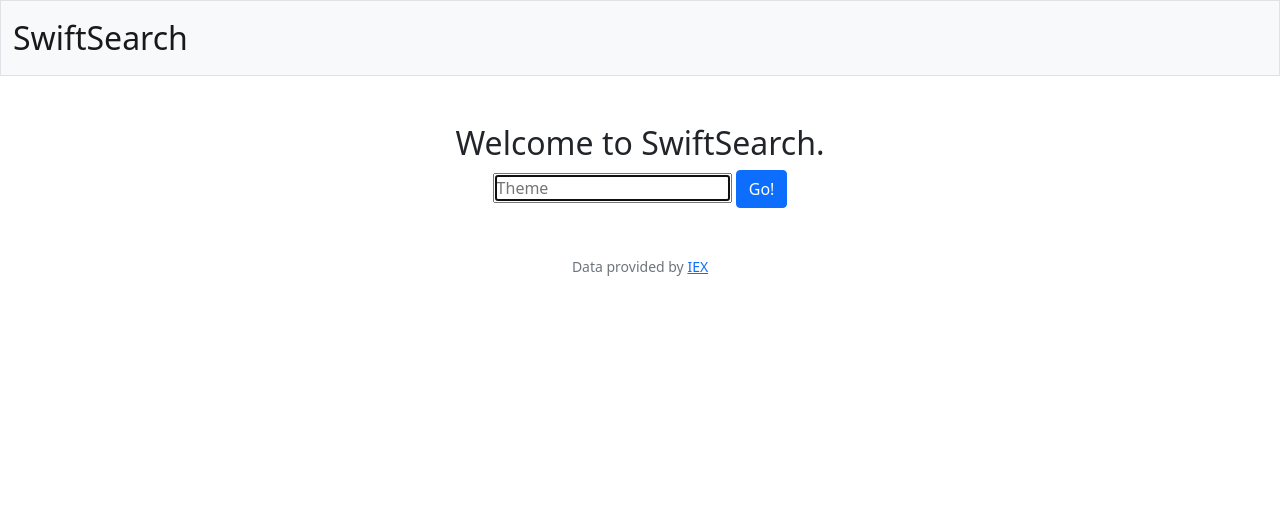
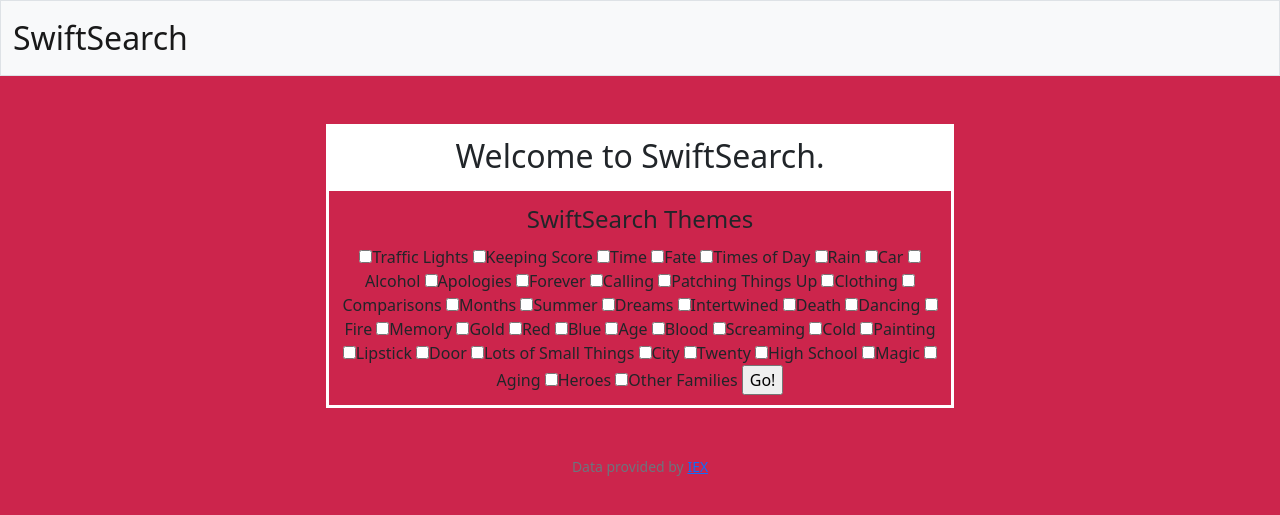
Before and after one commit to saintcyrs/swift-search, a Flask app: page /search in a window 1280 px wide. Shown: the top 515 px of the page. Run offline with Flask 2, Linux system fonts and the light colour scheme; some libraries are stand-ins or nearby versions.

Commit message:
changed search bar to checkboxes

```diff
--- a/app.py
+++ b/app.py
@@ -26,6 +26,10 @@ Session(app)
 # Configure CS50 Library to use SQLite database
 db = SQL("sqlite:///themes.db")
 
+#
+Columns = ["Traffic Lights", "Keeping Score", "Time", "Fate", "Times of Day", "Rain", "Car", "Alcohol", "Apologies", "Forever", "Calling", "Patching Things Up", "Clothing", "Comparisons", "Months", "Summer", "Dreams", "Intertwined", "Death", "Dancing", "Fire", "Memory", "Gold", "Red", "Blue", "Age", "Blood", "Screaming", "Cold", "Painting", "Lipstick", "Door", "Lots of Small Things", "City", "Twenty", "High School", "Magic", "Aging", "Heroes", "Other Families"]
+i = len(Columns)
+
 @app.after_request
 def after_request(response):
     """Ensure responses aren't cached"""
@@ -34,38 +38,47 @@ def after_request(response):
     response.headers["Pragma"] = "no-cache"
     return response
 
+columns = ["Traffic Lights", "Keeping Score", "Time", "Fate", "Times of Day", "Rain", "Car", "Alcohol", "Apologies", "Forever", "Calling", "Patching Things Up", "Clothing", "Comparisons", "Months", "Summer", "Dreams", "Intertwined", "Death", "Dancing", "Fire", "Memory", "Gold", "Red", "Blue", "Age", "Blood", "Screaming", "Cold", "Painting", "Lipstick", "Door", "Lots of Small Things", "City", "Twenty", "High School", "Magic", "Aging", "Heroes", "Other Families"]
 
 @app.route("/")
 def index():
     """Show autofill search option -- make autofill through javascript"""
 
     # Display the search feature on the homepage
-    return render_template("index.html")
-
+    return render_template("index.html", len=len(columns), columns = columns)
 
 @app.route("/search", methods=["GET","POST"])
 def search():
     """Search through the database for songs """
+
     if request.method == "POST":
 
-        # Validate form submission
-        if not request.form.get("q"):
-            return apology("Please submit a theme")
+        # Initializes a dict witha all values false
+        paramValues = dict.fromkeys(columns, False)
 
-        # Query database for songs with given theme
-        param = request.form.get("q")
-        songs = db.execute(f"SELECT * FROM themes WHERE {param}=1")
-        print(db, file=sys.stderr)
-        print(param, file=sys.stderr)
+        chosen = False
+
+        songs = []
+
+        for val in columns:
+            if request.form.get(val):
+            # The value is selected, lets get those mf songs
+                chosen = True
+                paramValues[val] = True
+                valName = val.lower().replace(" ","_")
+                songs.extend(db.execute(f"SELECT * FROM themes WHERE {valName}=1"))
+
+        if not chosen:
+            return apology("Select a damn category", 400)
+
+        print(paramValues, file=sys.stderr)
         print(songs, file=sys.stderr)
-        print("test", file=sys.stderr)
-
 
         # Render table of songs
         return render_template("search.html", songs=songs)
 
     # Show search page
-    return render_template("index.html")
+    return render_template("index.html", len=len(columns), columns=columns)
 
 """ @app.route("/history")
 @login_required
--- a/static/styles.css
+++ b/static/styles.css
@@ -1,9 +1,40 @@
+body
+{
+    background-color: #cc254c;
+}
+
+
 /* Size for brand */
 nav .navbar-brand
 {
     font-size: xx-large;
 }
 
+.search-engine
+{
+    margin: auto;
+    width: 50%;
+    border: 3px solid white;
+    background-color: #cc254c;
+    padding: 10px;
+}
+
+h2{
+    margin: auto;
+    width: 50%;
+    border: 3px solid white;
+    background-color: white;
+    padding: 10px;
+}
+
+table
+{
+    margin: auto;
+    width: 50%;
+    border: 3px solid white;
+    background-color:#cc254c;
+    padding: 10px;
+}
 /* Colors for brand */
 nav .navbar-brand .blue
 {
--- a/templates/index.html
+++ b/templates/index.html
@@ -9,9 +9,14 @@
     <h2>Welcome to SwiftSearch.</h2>
 </div>
 <div class="search-engine">
-    <form action="/search" method="post">
-        <input autocomplete="off" autofocus name="q" placeholder="Theme" type="search">
-        <button class="btn btn-primary" type="submit">Go!</button>
+    <form method="post" action="/search" >
+        <fieldset>
+            <legend>SwiftSearch Themes</legend>
+                {% for i in range(0,len) %}
+                <input type="checkbox" name="{{ columns[i] }}" >{{ columns[i] }}</input>
+                {% endfor %}
+                 <input type="submit" value="Go!" >
+        </fieldset>
     </form>
 </div>
 {% endblock %}
--- a/templates/layout.html
+++ b/templates/layout.html
@@ -1,6 +1,6 @@
 <!DOCTYPE html>
 
-<html lang="en">
+<html lang="en" class="whole">
 
     <head>
 
--- a/templates/search.html
+++ b/templates/search.html
@@ -5,7 +5,7 @@
 {% endblock %}
 
 {% block main %}
-    <h2>Music</h2>
+    <h2>Taylor Swift Playlist</h2>
     <table>
         <thead>
             <tr>
@@ -18,7 +18,6 @@
                 <tr>
                     <td>{{ song.song_title }}</td>
                     <td>{{ song.album_title }}</td>
-                    <td>{{ song.features }}</td>
                 </tr>
             {% endfor %}
         </tbody>
```
